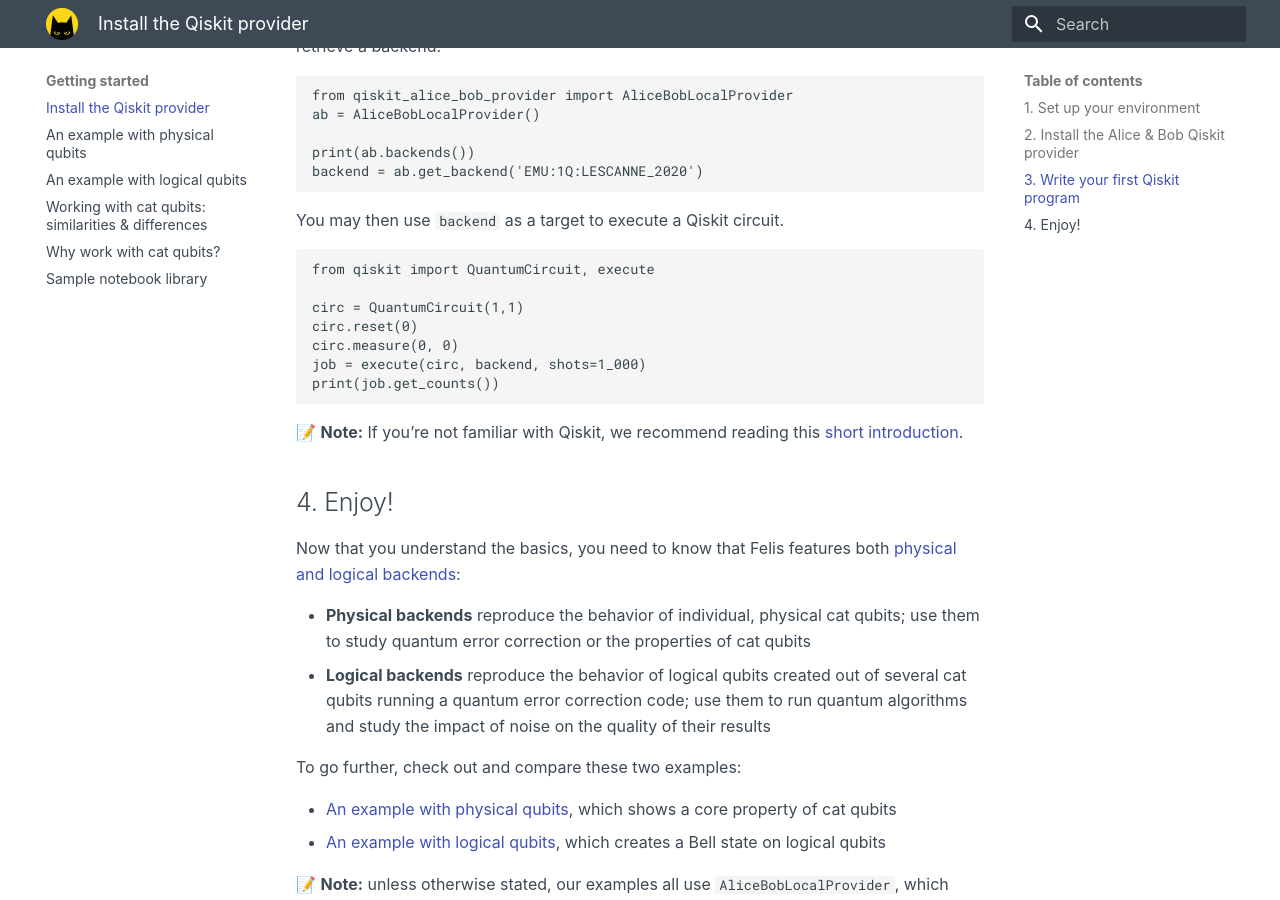
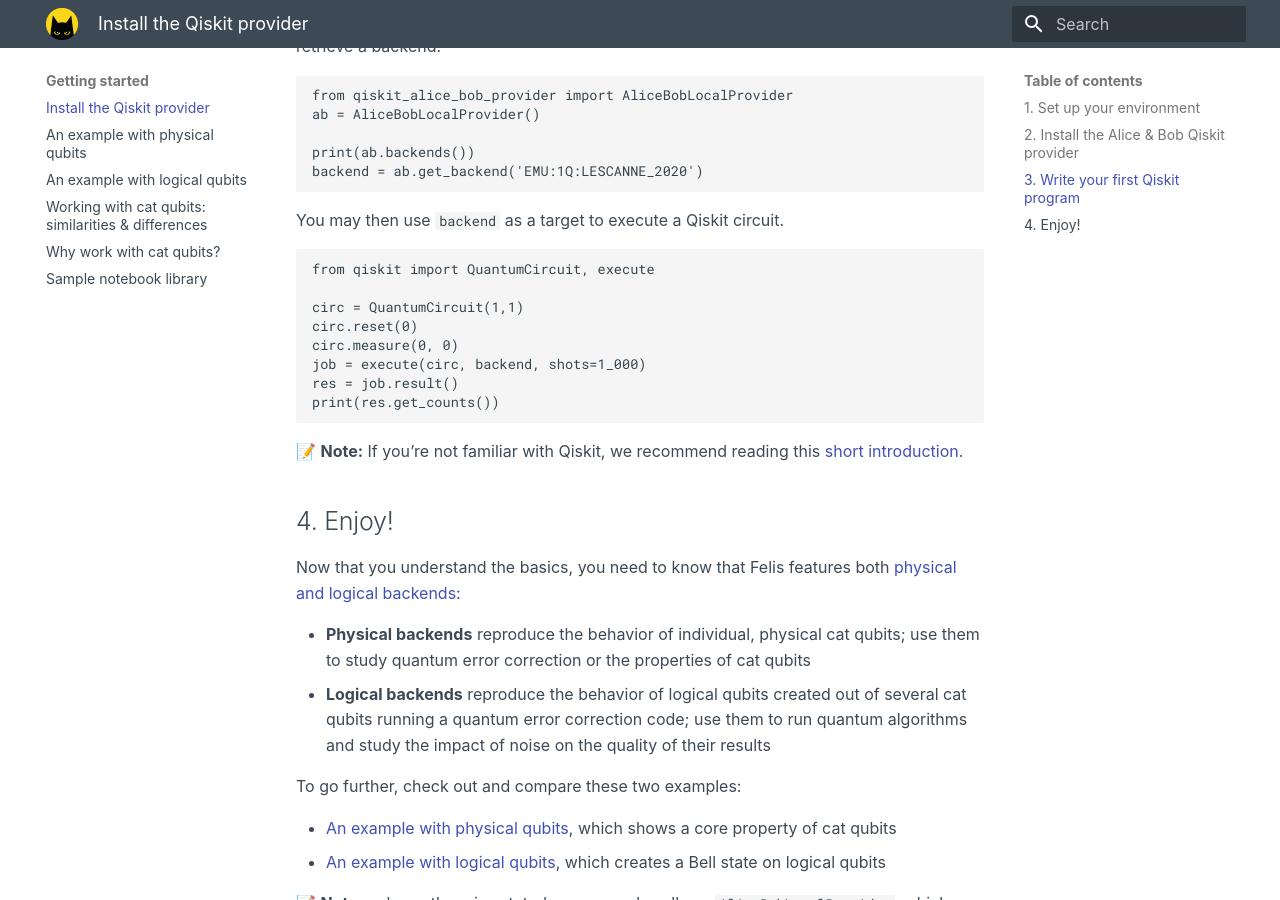
Before and after one commit to Alice-Bob-SW/felis, an MkDocs documentation site: the page built from docs/getting_started/install_the_qiskit_provider.md, in a window 1280 px wide and 900 px high, scrolled down 745 px. Built offline with MkDocs 1.6.1 and Material for MkDocs 9.7.7, drawn with Linux system fonts in a browser that asks for light colours.

Commit message:
docs: Fix outdated example code in getting started

````diff
--- a/docs/getting_started/install_the_qiskit_provider.md
+++ b/docs/getting_started/install_the_qiskit_provider.md
@@ -38,7 +38,8 @@
 circ.reset(0)
 circ.measure(0, 0)
 job = execute(circ, backend, shots=1_000)
-print(job.get_counts())
+res = job.result()
+print(res.get_counts())
 ```
 
 📝 **Note:** If you’re not familiar with Qiskit, we recommend reading this [short introduction](https://docs.quantum.ibm.com/start/hello-world).
````
